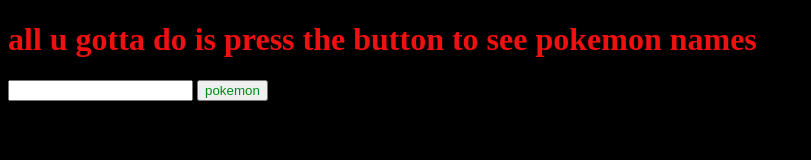
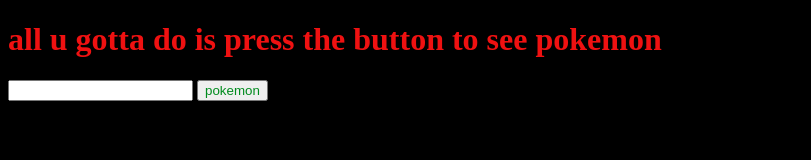
Before and after one commit to kingston200/java, a plain HTML site: page index.html in a window 1280 px wide. Shown: the whole page, without its empty margins (0-811 px from the left). Drawn offline with nearby package versions, Linux system fonts and the light colour scheme.

Commit message:
chaged h1

```diff
--- a/index.html
+++ b/index.html
@@ -7,7 +7,7 @@
     <script src="https://ajax.googleapis.com/ajax/libs/jquery/3.7.1/jquery.min.js"></script>
   </head>
   <body>
-    <h1>all u gotta do is press the button to see pokemon names</h1>
+    <h1>all u gotta do is press the button to see pokemon</h1>
     <input id="insertedName" />
     <button onclick="onClick(insertedName.value)">pokemon</button>
 
```
